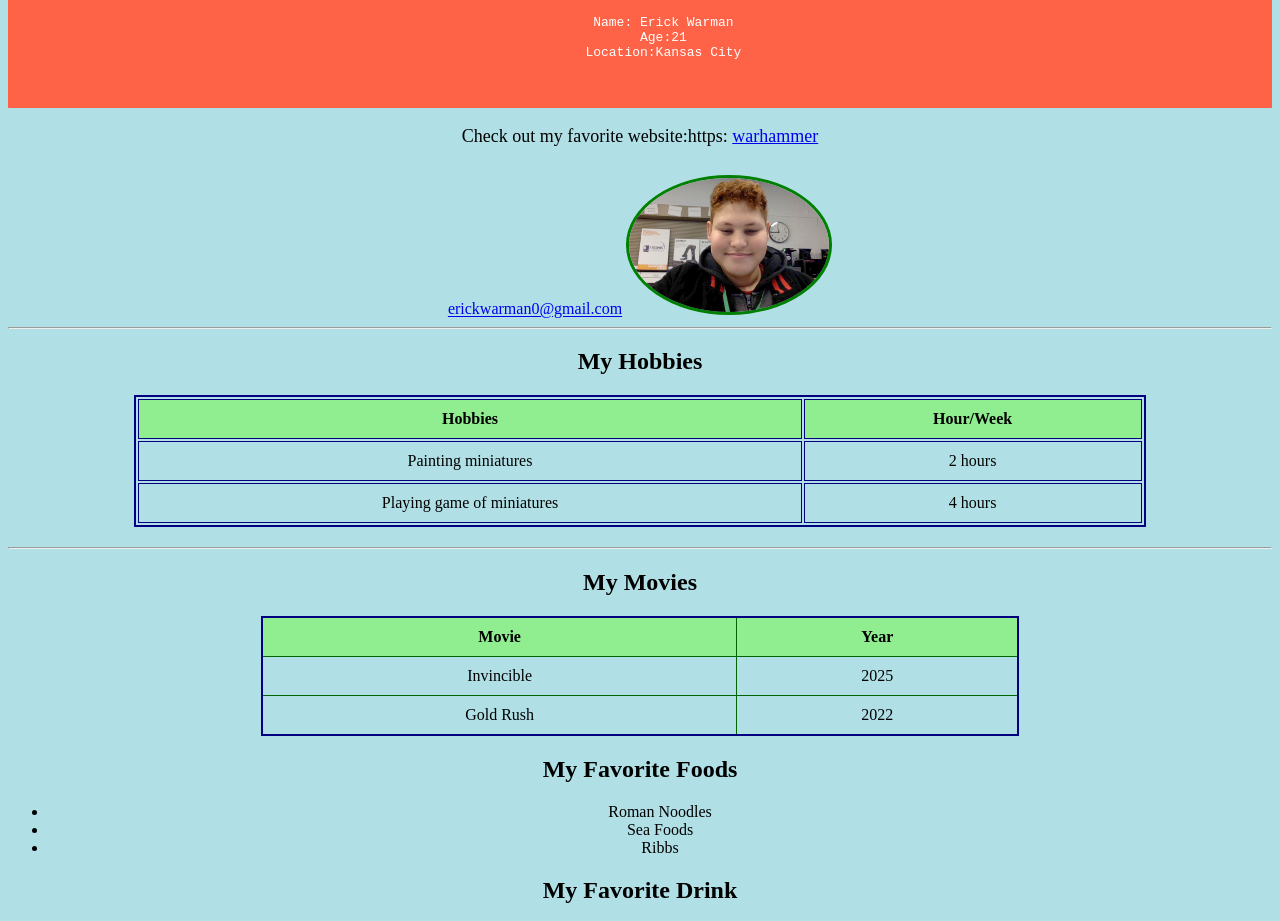
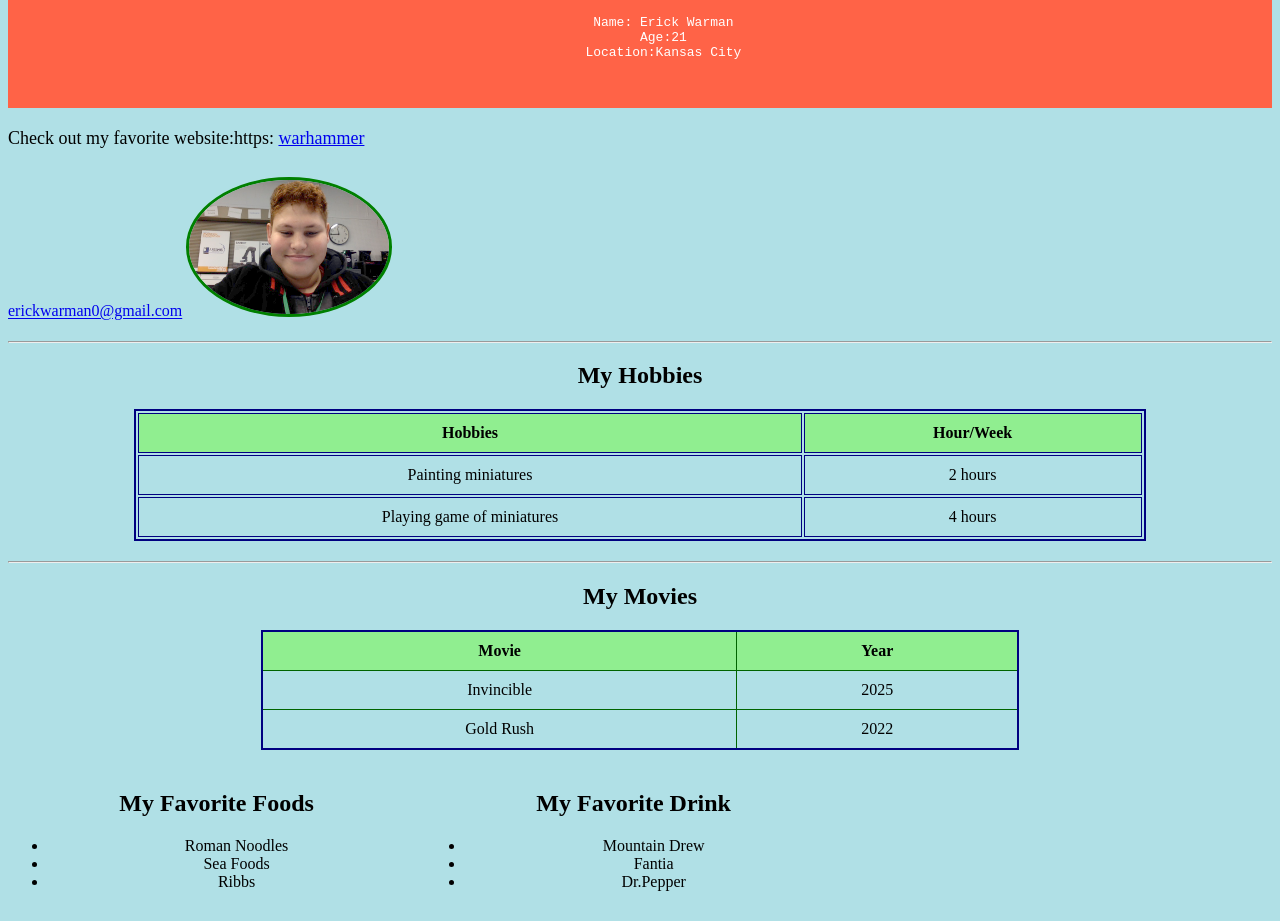
Before and after one commit to MiniatureWorriar/MiniaturesChat, a plain HTML site: page index.html in a window 1280 px wide. Shown: the part 142-1063 px from the top of the page. Drawn offline with Linux system fonts and the light colour scheme.

Commit message:
Update index.html

```diff
--- a/index.html
+++ b/index.html
@@ -54,6 +54,18 @@
       .table-style2 th {
         background-color: lightgreen;
       }
+      .about    {
+          margin: 20px auto;
+          text-align:left;
+      }
+      div.mycontainer  {
+              width:66%;
+              overflow:auto;
+      }
+      div.mycontainer div {
+        width:50%;
+        float:left;
+      }
     </style>
     <title>Community Miniatures Webpage</title>
   </head>
@@ -67,7 +79,7 @@
       Location:Kansas City
     </pre>
     </header>
-    <section>
+    <section class="about">
       <p>Check out my favorite website:https: <a href="https://www.warhammer.com/en-US/home"target="_blank"> warhammer</a>
         </p>
       <a href="erickwarman0@gmail.com" target="_blank"> erickwarman0@gmail.com</a>
@@ -106,18 +118,24 @@
           <td>2022</td>
         </tr>
       </table>
+  <div class ="mycontainer">
+  <div>
     <h2>My Favorite Foods</h2>
     <ul>
       <li>Roman Noodles</li>
       <li>Sea Foods</li>
       <li>Ribbs</li>
     </ul>
+  </div>
+  <div>
     <h2>My Favorite Drink</h2>
     <ul>
       <li>Mountain Drew</li>
       <li>Fantia</li>
       <li>Dr.Pepper</li>
     </ul>
+  </div>
+  </div>
     <section>
     <h2>My Favorite Video</h2>
       <video width="380" height="260" controls>
```
